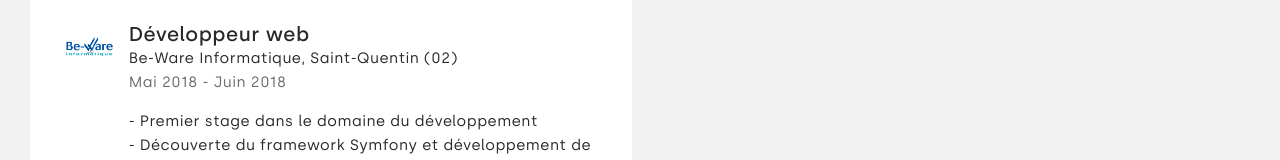
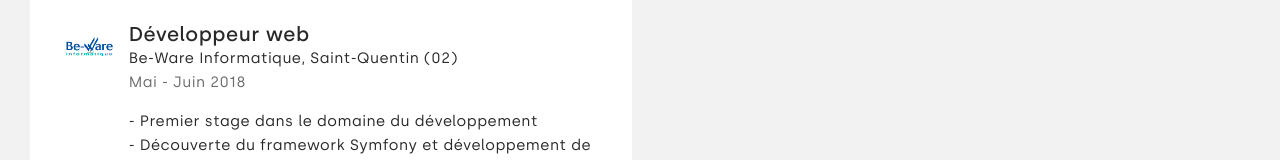
Before and after one commit to AdrienGeoorge/adriengeoorge.github.io, a Vue app: page /#/carrer in a window 1280 px wide. Shown: the part 946-1106 px from the top of the page. Built offline with nearby package versions, Linux system fonts and the light colour scheme; the HTML template or start-up script is replaced by a standard one.

Commit message:
Modification titre

```diff
--- a/src/views/CarrerView.vue
+++ b/src/views/CarrerView.vue
@@ -46,7 +46,7 @@ import IconBox from '../components/SkillBox.vue'
           <CarrerLine :image="require('@/assets/images/companies/beware.png')">
             <template #title>Développeur web</template>
             <template #company>Be-Ware Informatique, Saint-Quentin (02)</template>
-            <template #date>Mai 2018 - Juin 2018</template>
+            <template #date>Mai - Juin 2018</template>
             - Premier stage dans le domaine du développement<br>
             - Découverte du framework Symfony et développement de bundles applicatifs
           </CarrerLine>
```
